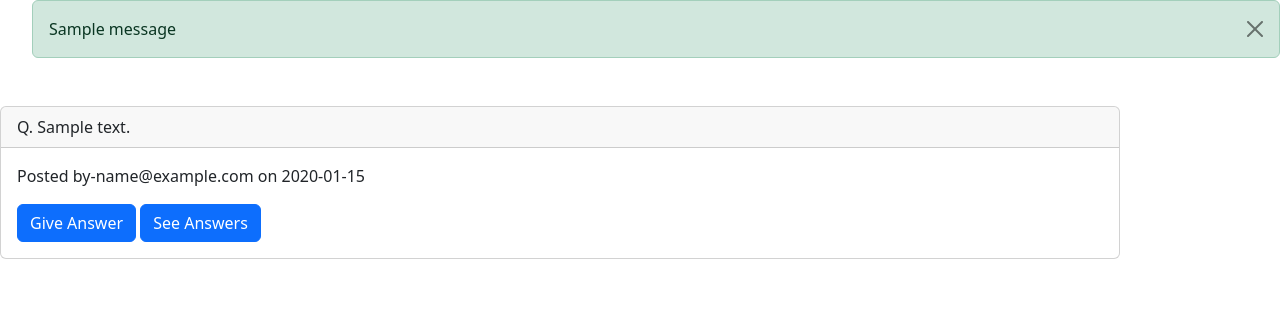
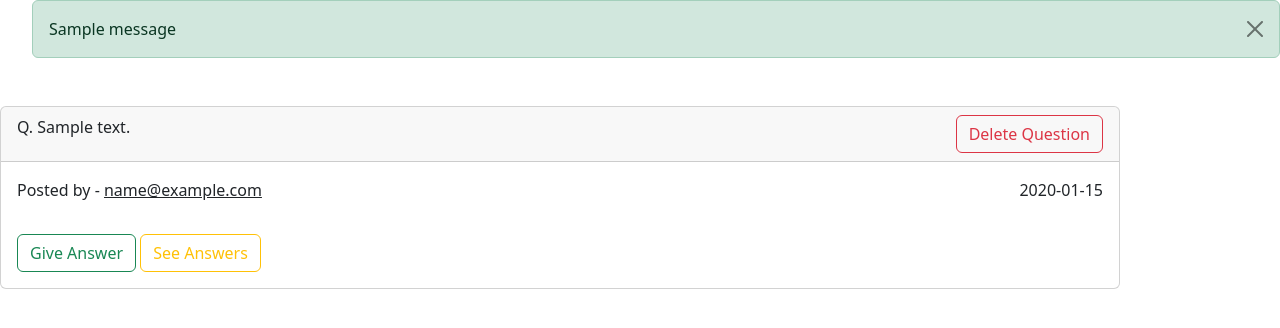
Before and after one commit to kulshivani09/QuestionAnswerApp, a Flask app: page /dashboard in a window 1280 px wide. Shown: the part 56-384 px from the top of the page. Run offline with Flask 3, Linux system fonts and the light colour scheme; a user stored in the database is signed in; tables that the repository leaves empty hold one stand-in row (values such as "Sample post"); one stand-in notice (Sample message) is shown; some libraries are stand-ins or nearby versions.

Commit message:
All CRUD implemented

```diff
--- a/main.py
+++ b/main.py
@@ -30,7 +30,7 @@ class User(db.Model,UserMixin):
     name=db.Column(db.String(50),nullable=False)
     password=db.Column(db.String(50),nullable=False)
     date_registered=db.Column(db.Date)
-    questions=db.relationship('Questions',backref='user')
+    questions=db.relationship('Questions',backref='user',cascade='all, delete-orphan')
 
     def get_id(self):
         return str(self.email)
@@ -47,7 +47,7 @@ class Questions(db.Model):
     description=db.Column(db.String(600),nullable=False)
     ques_posted_date=db.Column(db.Date)
     email=db.Column(db.String(50),db.ForeignKey('User.email'),nullable=False)
-    answers=db.relationship('Answers',backref='questions')
+    answers=db.relationship('Answers',backref='questions',cascade='all, delete-orphan')
 
     def __init__(self,description,email):
         self.description=description
@@ -160,6 +160,55 @@ def view_answers(ques_id):
     questions=Questions.query.get(ques_id)
     return render_template('answers.html',questions=questions,answers=answers)
 
+#Update Answer
+@app.route("/updateAnswer",methods=['GET','POST'])
+@login_required
+def update_answer():
+    try:
+        if request.method=='POST':
+            up_ans=request.form['up_ans']
+            ans_id=request.form['a_id']
+            updated_answer=Answers.query.get(ans_id)
+            updated_answer.ans_desc=up_ans
+            updated_answer.ans_posted_date=date.today()
+            db.session.add(updated_answer)
+            db.session.commit()
+            flash('Answer Updated successfully')
+    except Exception as e:
+        print(e)
+    return redirect(url_for('view_answers',ques_id=updated_answer.ques_id))
+    #return render_template('answer.html')
+
+#delete Answer
+@app.route("/deleteAnswer/<int:ans_id>",methods=['GET','POST'])
+@login_required
+def delete_answer(ans_id):
+    try:
+        if request.method=='GET':
+            delete_ans=Answers.query.get(ans_id)
+            ques_id=delete_ans.ques_id
+            db.session.delete(delete_ans)
+            db.session.commit()
+            flash("Answer deleted successfully")
+    except Exception as e:
+        print(e)
+    return redirect(url_for('view_answers',ques_id=ques_id))
+
+#delete Question
+@app.route("/deleteQuestion/<int:ques_id>",methods=['GET','POST'])
+@login_required
+def delete_question(ques_id):
+    try:
+        if request.method=='GET':
+            delete_ques=Questions.query.get(ques_id)
+            db.session.delete(delete_ques)
+            db.session.commit()
+            flash("Question deleted successfully")
+    except Exception as e:
+        print(e)
+    return redirect(url_for('homepage'))
+
+
 
 #logout
 @app.route('/logout',methods=['GET','POST'])
@@ -169,7 +218,6 @@ def logout():
     return redirect(url_for('login'))
 
 
-
 if __name__== "__main__":
     with app.app_context():
         db.create_all()
--- a/templates/dashboard.html
+++ b/templates/dashboard.html
@@ -4,7 +4,7 @@
     <meta charset="UTF-8">
     <title>Question Answering System</title>
     <link href="https://cdn.jsdelivr.net/npm/bootstrap@5.3.1/dist/css/bootstrap.min.css" rel="stylesheet" integrity="sha384-4bw+/aepP/YC94hEpVNVgiZdgIC5+VKNBQNGCHeKRQN+PtmoHDEXuppvnDJzQIu9" crossorigin="anonymous">
-    <link rel="stylesheet" href="static/style_register.css">
+
 </head>
 <body>
     <script src="https://cdn.jsdelivr.net/npm/bootstrap@5.3.1/dist/js/bootstrap.bundle.min.js" integrity="sha384-HwwvtgBNo3bZJJLYd8oVXjrBZt8cqVSpeBNS5n7C8IVInixGAoxmnlMuBnhbgrkm" crossorigin="anonymous"></script>
@@ -57,7 +57,7 @@
                     <form action="/addQuestion" method="post">
                         <div class="form-group">
                             <label for="user_input">Enter your question:</label>
-                            <input type="text" class="form-control mt-3" id="user_input" name="user_ques">
+                            <input type="text" class="form-control mt-3" id="user_input" name="user_ques" required>
                         </div>
                         <button type="submit" class="btn btn-primary mt-4">Submit</button>
                     </form>
@@ -68,14 +68,19 @@
 
     {% for questions in allQuestions %}
     <div class="card mb-4 mt-5" style="width: 70rem;">
-        <div class="card-header">
+        <div class="card-header d-flex justify-content-between">
           Q. {{questions.description}}
+          {%if questions.email==current_user.email%}
+          <a href="/deleteQuestion/{{questions.ques_id}}" class="btn btn-outline-danger">Delete Question</a>
+          {%endif%}
         </div>
-        <div class="card-body">
-          <p class="card-text">Posted by-{{questions.email}} on {{questions.ques_posted_date}}</p>
-          <button class="btn btn-primary" data-bs-target="#popupForAnswer_{{questions.ques_id}}" data-bs-toggle="modal">Give Answer</button>
-          <a href="/answer/{{ questions.ques_id}}" class="btn btn-primary">See Answers</a>
-          <!-- <button class="btn btn-primary" href="/answer/{{questions.ques_id}}">View Answers</button> -->
+        <div class="card-body ">
+          <div class="d-flex justify-content-between">
+          <p class="card-text">Posted by - <u>{{questions.email}}</u></p>
+          <p class="card-text">{{questions.ques_posted_date}}</p>
+          </div>
+          <button class="btn btn-outline-success mt-3" data-bs-target="#popupForAnswer_{{questions.ques_id}}" data-bs-toggle="modal">Give Answer</button>
+          <a href="/answer/{{ questions.ques_id}}" class="btn btn-outline-warning mt-3">See Answers</a>
         </div>
     </div>
     <!--Popup for answer-->
@@ -92,7 +97,7 @@
                         <div class="form-group">
                             <label for="user_input">Enter your Answer</label>
                             <input type="hidden" name="q_id" value={{questions.ques_id}}>
-                            <input type="text" class="form-control mt-3" id="ans" name="user_ans">
+                            <input type="text" class="form-control mt-3" id="ans" name="user_ans" required>
                         </div>
                         <button type="submit" class="btn btn-primary mt-4">Submit</button>
                     </form>
--- a/templates/login.html
+++ b/templates/login.html
@@ -4,7 +4,7 @@
     <meta charset="UTF-8">
     <title>Question Answering System</title>
     <link href="https://cdn.jsdelivr.net/npm/bootstrap@5.3.1/dist/css/bootstrap.min.css" rel="stylesheet" integrity="sha384-4bw+/aepP/YC94hEpVNVgiZdgIC5+VKNBQNGCHeKRQN+PtmoHDEXuppvnDJzQIu9" crossorigin="anonymous">
-    <link rel="stylesheet" href="static/style_register.css">
+
 </head>
 <body>
     <script src="https://cdn.jsdelivr.net/npm/bootstrap@5.3.1/dist/js/bootstrap.bundle.min.js" integrity="sha384-HwwvtgBNo3bZJJLYd8oVXjrBZt8cqVSpeBNS5n7C8IVInixGAoxmnlMuBnhbgrkm" crossorigin="anonymous"></script>
@@ -57,12 +57,12 @@
                   <form action="/login" method="post">
                     <div class="form-outline mb-4">
                       <label class="form-label text-white" for="typeEmailX-2">Email</label>
-                      <input type="email" id="typeEmailX-2" class="form-control form-control-lg" name="email_id" placeholder="Enter your email" />
+                      <input type="email" id="typeEmailX-2" class="form-control form-control-lg" name="email_id" placeholder="Enter your email" required/>
                     </div>
 
                     <div class="form-outline mb-4">
                       <label class="form-label text-white" for="typePasswordX-2">Password</label>
-                      <input type="password" id="typePasswordX-2" class="form-control form-control-lg" name="password" placeholder="Enter your Password" />
+                      <input type="password" id="typePasswordX-2" class="form-control form-control-lg" name="password" placeholder="Enter your Password" required />
                     </div>
 
                     <p class="small fw-bold mt-2 pt-1 mb-0 "style="color: white;">Don't have an account? <a href="/register"
```
Also changed, not shown: templates/answers.html (+37 -4 lines).
